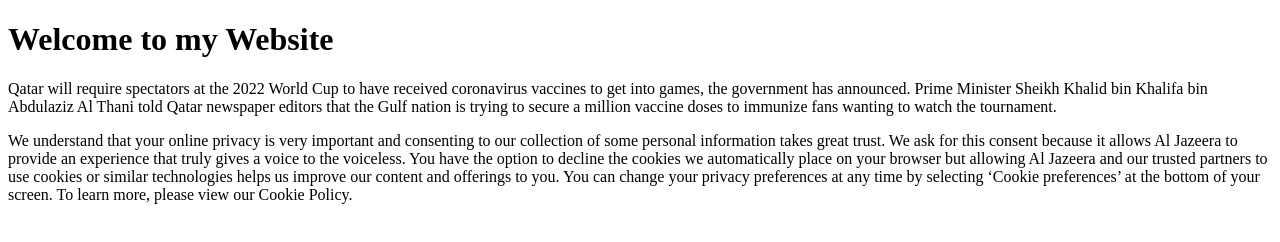
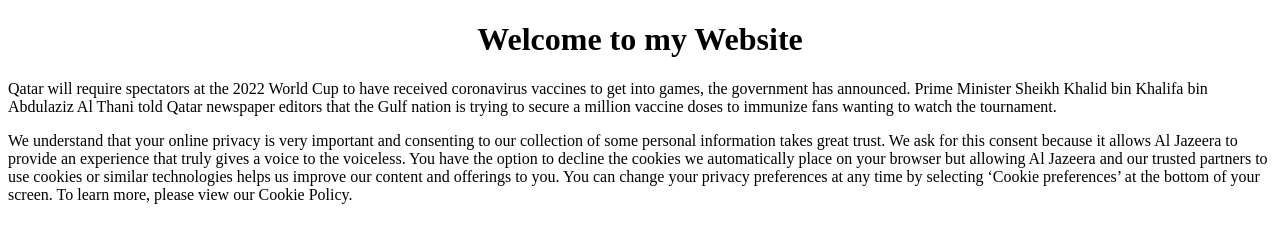
Before and after one commit to Reyaan20021/Webpage, a plain HTML site: page index.html in a window 1280 px wide. Drawn offline with Linux system fonts and the light colour scheme.

Commit message:
I added center

```diff
--- a/index.html
+++ b/index.html
@@ -7,7 +7,7 @@
     <link href="style.css" rel="stylesheet" type="text/css" />
   </head>
   <body>
-    <h1>Welcome to my Website</h1>
+    <center><h1>Welcome to my Website</h1></center>
     <p>Qatar will require spectators at the 2022 World Cup to have received coronavirus vaccines to get into games, the government has announced.
 
 Prime Minister Sheikh Khalid bin Khalifa bin Abdulaziz Al Thani told Qatar newspaper editors that the Gulf nation is trying to secure a million vaccine doses to immunize fans wanting to watch the tournament.</p>
```
